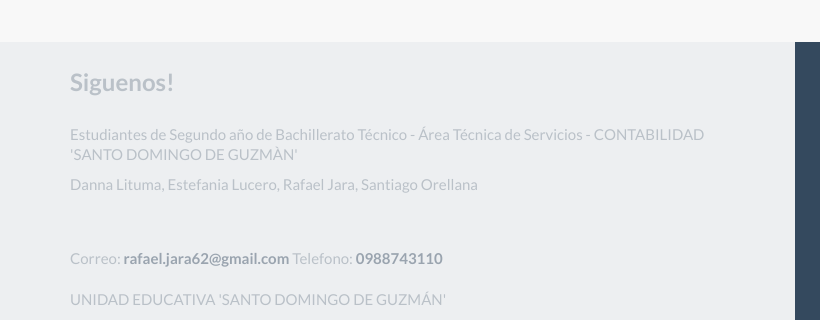
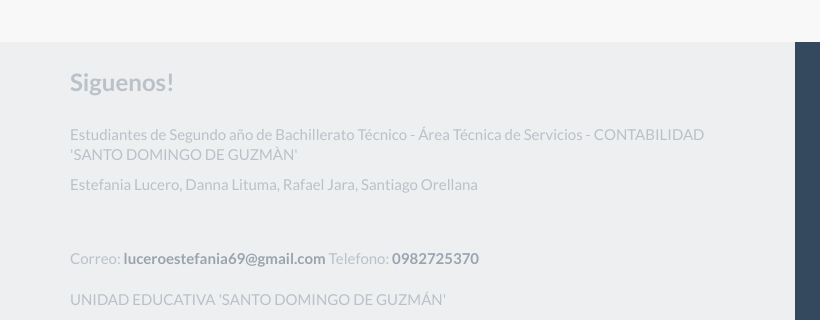
Before and after one commit to EstefaniaLucero/EstefaniaLucero.github.io, a plain HTML site: page index.html in a window 1280 px wide. Shown: the part 7392-7712 px from the top of the page, 0-820 px from the left. Drawn offline with Linux system fonts and the light colour scheme.

Commit message:
Update index.html

```diff
--- a/index.html
+++ b/index.html
@@ -449,15 +449,15 @@
 				<div class="col-md-7">
 					<h3 class="footer-title">Siguenos!</h3>
 					<p>Estudiantes de Segundo año de Bachillerato Técnico - Área Técnica de Servicios - CONTABILIDAD 'SANTO DOMINGO DE GUZMÀN'
-						<p>Danna Lituma, Estefania Lucero, Rafael Jara, Santiago Orellana </p><br />
+						<p>Estefania Lucero, Danna Lituma, Rafael Jara, Santiago Orellana </p><br />
 
 					</p>
 
 					<!-- LICENSE -->
-					<label class="labelContacto"> Correo: <a href="mailto:rafael.jara62@gmail.com">
-							rafael.jara62@gmail.com </a> </label>
-					<label class="labelContacto"> Telefono: <a href="tel:+593988743110">
-							0988743110 </a> </label>
+					<label class="labelContacto"> Correo: <a href="mailto:luceroestefania69@gmail.com">
+							luceroestefania69@gmail.com</a> </label>
+					<label class="labelContacto"> Telefono: <a href="tel:+593982725370">
+							0982725370</a> </label>
 					<label class="labelContacto"> UNIDAD EDUCATIVA 'SANTO DOMINGO DE GUZMÁN' </label>
 
 
```
